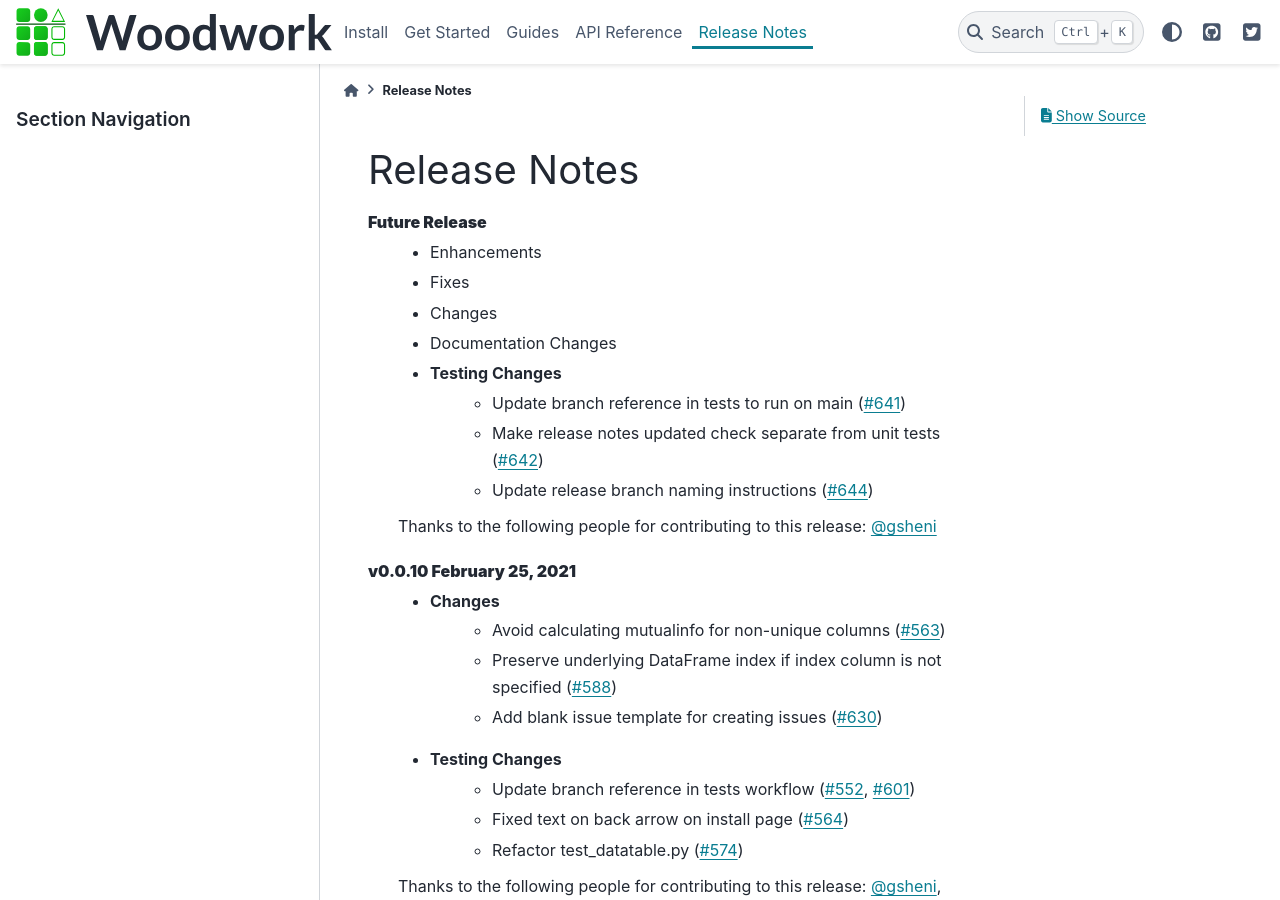
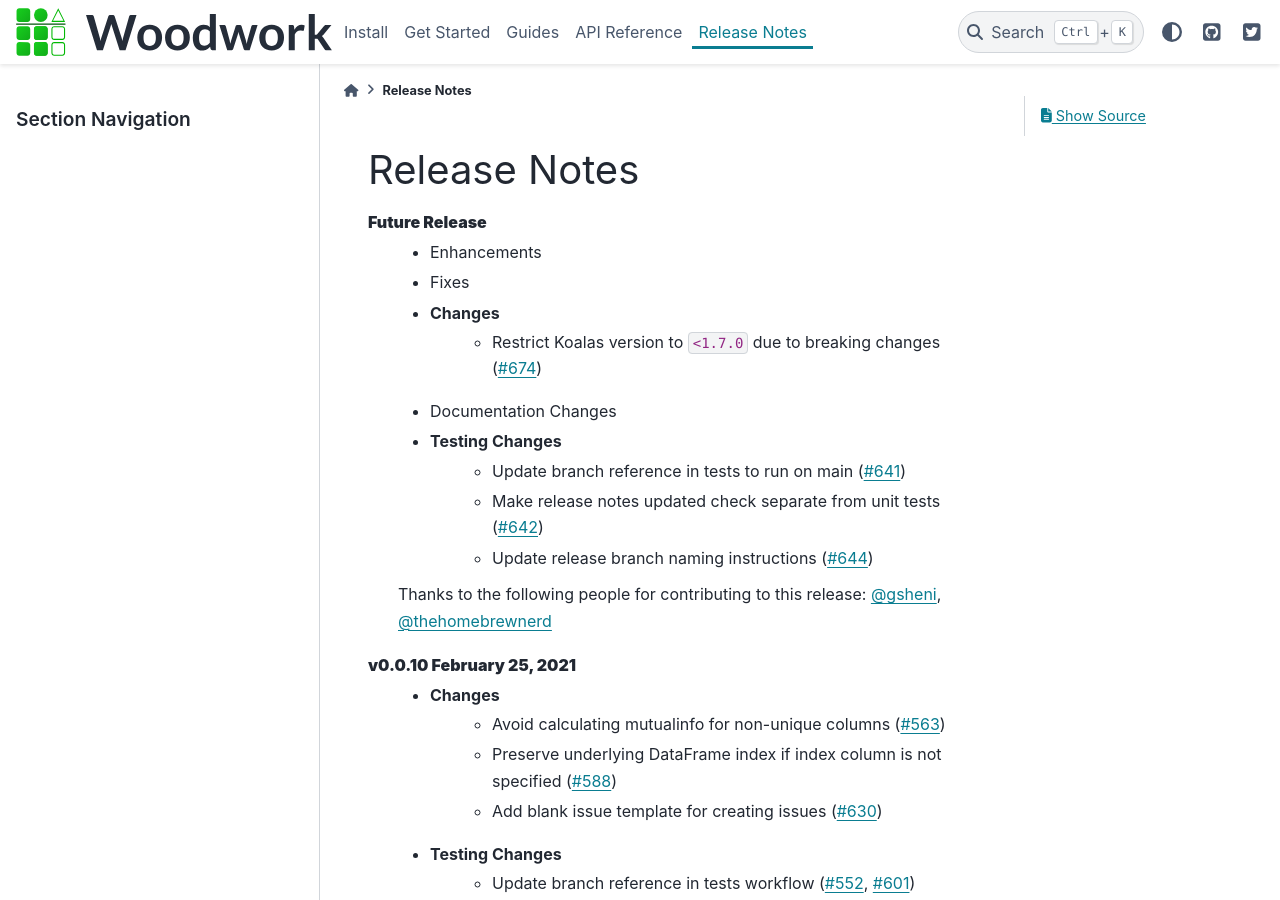
Before and after one commit to alteryx/woodwork, a Sphinx documentation site: the page built from docs/source/release_notes.rst, in a window 1280 px wide and 900 px high. Built offline with Sphinx 7.4.7 and the PyData theme 0.15.4, drawn with Linux system fonts in a browser that asks for light colours; comment, search, counter and statistics services are not loaded.

Commit message:
update release notes

```diff
--- a/docs/source/release_notes.rst
+++ b/docs/source/release_notes.rst
@@ -6,6 +6,7 @@ Release Notes
     * Enhancements
     * Fixes
     * Changes
+        * Restrict Koalas version to ``<1.7.0`` due to breaking changes (:pr:`674`)
     * Documentation Changes
     * Testing Changes
         * Update branch reference in tests to run on main (:pr:`641`)
@@ -13,7 +14,7 @@ Release Notes
         * Update release branch naming instructions (:pr:`644`)
 
     Thanks to the following people for contributing to this release:
-    :user:`gsheni`
+    :user:`gsheni`, :user:`thehomebrewnerd`
 
 **v0.0.10 February 25, 2021**
     * Changes
```
